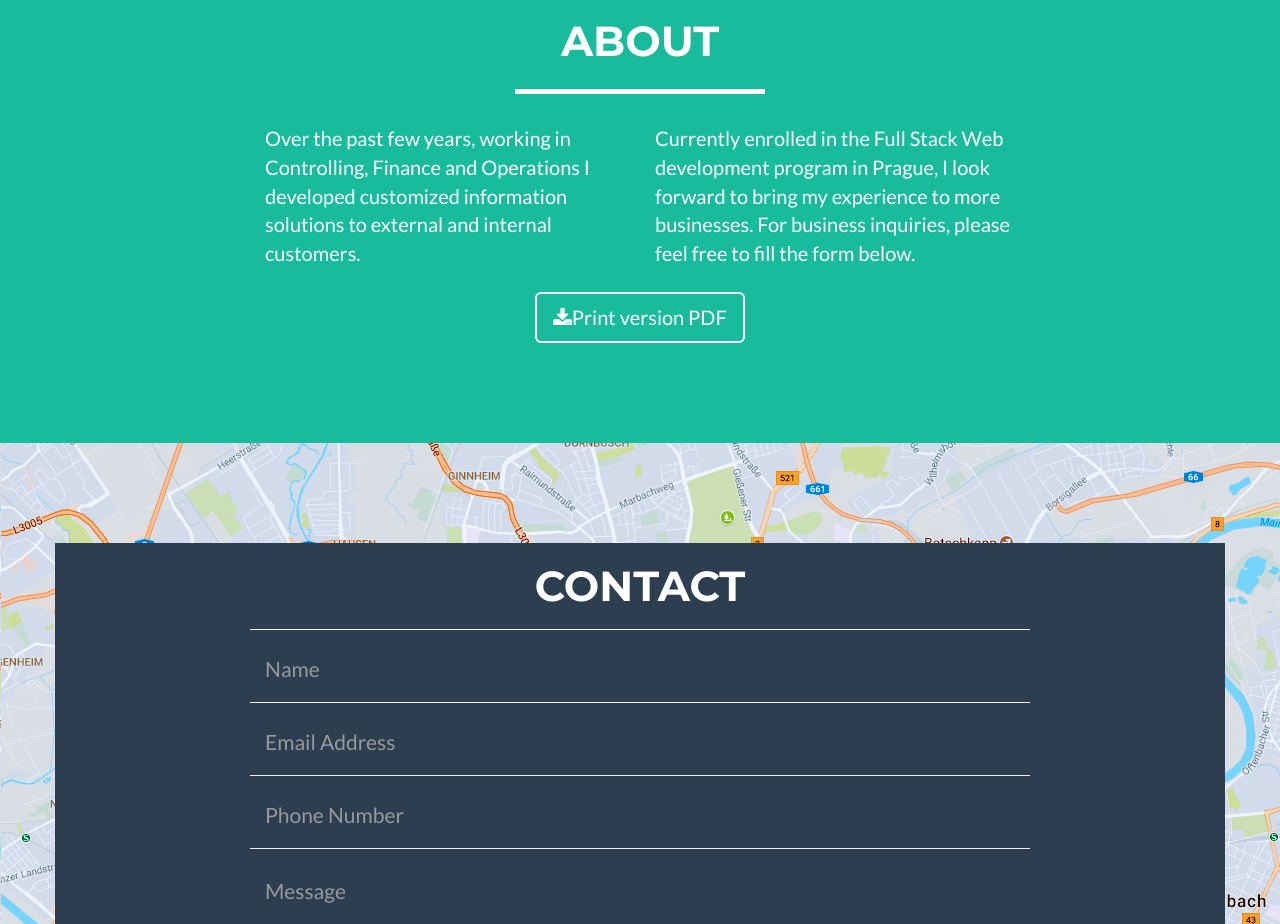
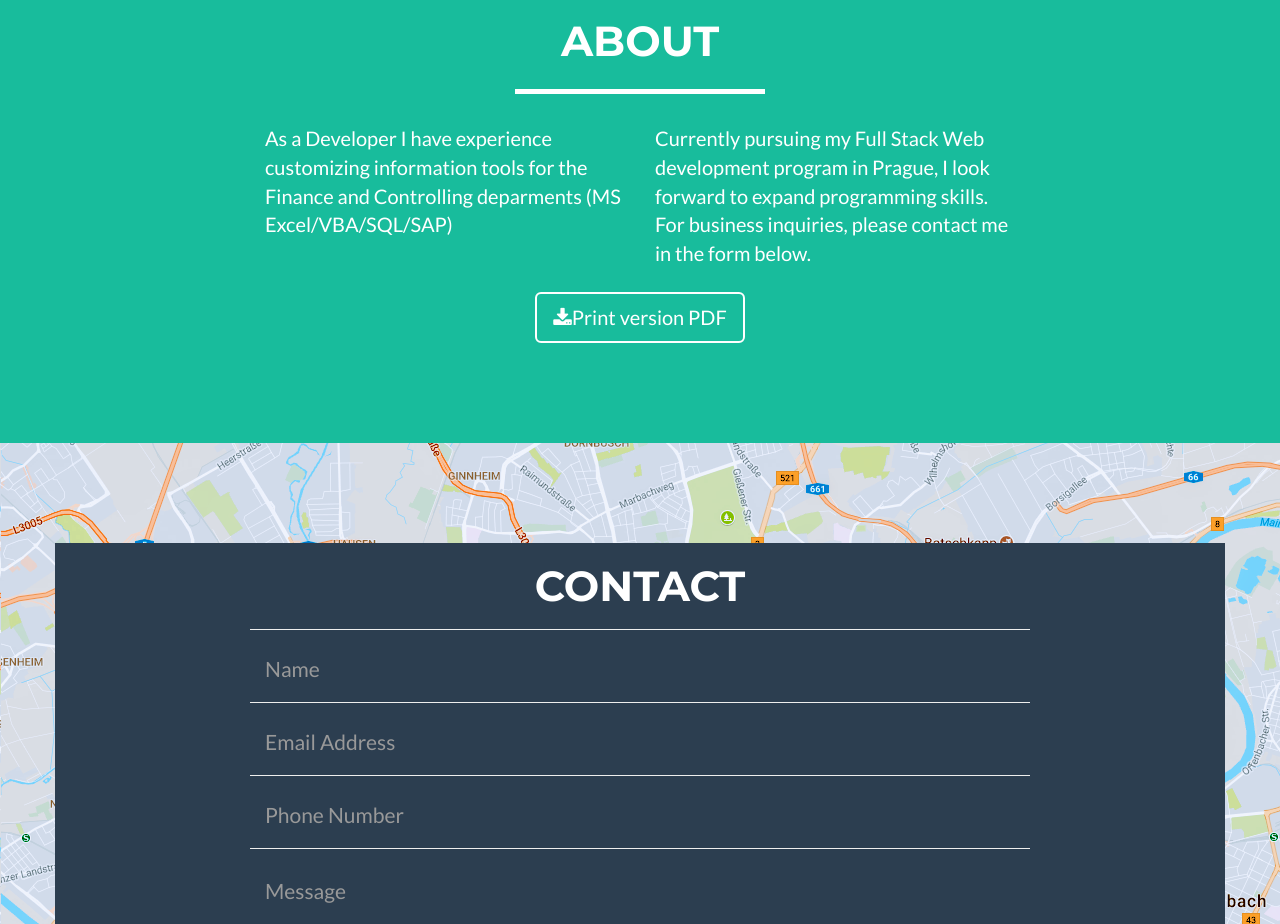
Before and after one commit to dptorri/dptorri.github.io, a plain HTML site: page index.html in a window 1280 px wide. Shown: the part 1700-2624 px from the top of the page. Drawn offline with nearby package versions, Linux system fonts and the light colour scheme.

Commit message:
About txt update

```diff
--- a/index.html
+++ b/index.html
@@ -183,10 +183,10 @@
             </div>
             <div class="row">
                 <div class="col-lg-4 col-lg-offset-2">
-                    <p>Over the past few years, working in Controlling, Finance and Operations I developed customized information solutions to external and internal customers.</p>
+                    <p>As a Developer I have experience customizing information tools for the Finance and Controlling deparments (MS Excel/VBA/SQL/SAP)</p>
                 </div>
                 <div class="col-lg-4">
-                    <p>Currently enrolled in the Full Stack Web development program in Prague, I look forward to bring my experience to more businesses. For business inquiries, please feel free to fill the form below.</p>
+                    <p>Currently pursuing my Full Stack Web development program in Prague, I look forward to expand programming skills. For business inquiries, please contact me in the form below.</p>
                 </div>
                 <div class="col-lg-8 col-lg-offset-2 text-center">
                     <a href="#" class="btn btn-lg btn-outline">
```
